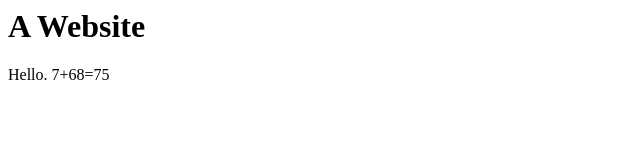
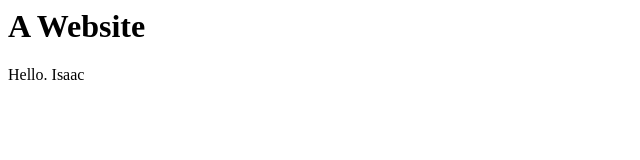
Before and after one commit to Thanatos-I/Thanatos-I.GitHub.io, a plain HTML site: page index.html in a window 1280 px wide. Shown: the full height of the page, 0-640 px from the left. Drawn offline with Linux system fonts and the light colour scheme.

Commit message:
Update index.html

```diff
--- a/index.html
+++ b/index.html
@@ -2,6 +2,6 @@
 
   <H1>A Website</H1>
 
-  <P> Hello. 7+68=75
+  <P> Hello. <a href-"isaac">Isaac</a>
 
 </HTML>
```
